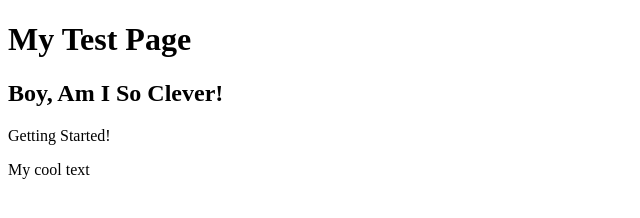
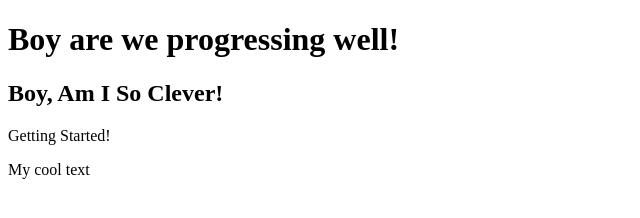
Before and after one commit to Ghostday/example-page, a plain HTML site: page index.html in a window 1280 px wide. Shown: the whole page, without its empty margins (0-640 px from the left). Drawn offline with Linux system fonts and the light colour scheme.

Commit message:
changed main heading

```diff
--- a/index.html
+++ b/index.html
@@ -4,7 +4,7 @@
         <link rel="stylesheet" href="./style.css">
     </head>
     <body>
-        <h1>My Test Page</h1>
+        <h1>Boy are we progressing well!</h1>
         <h2>Boy, Am I So Clever!</h2>
         <p>Getting Started!</p>
         <p>My cool text</p>
```
